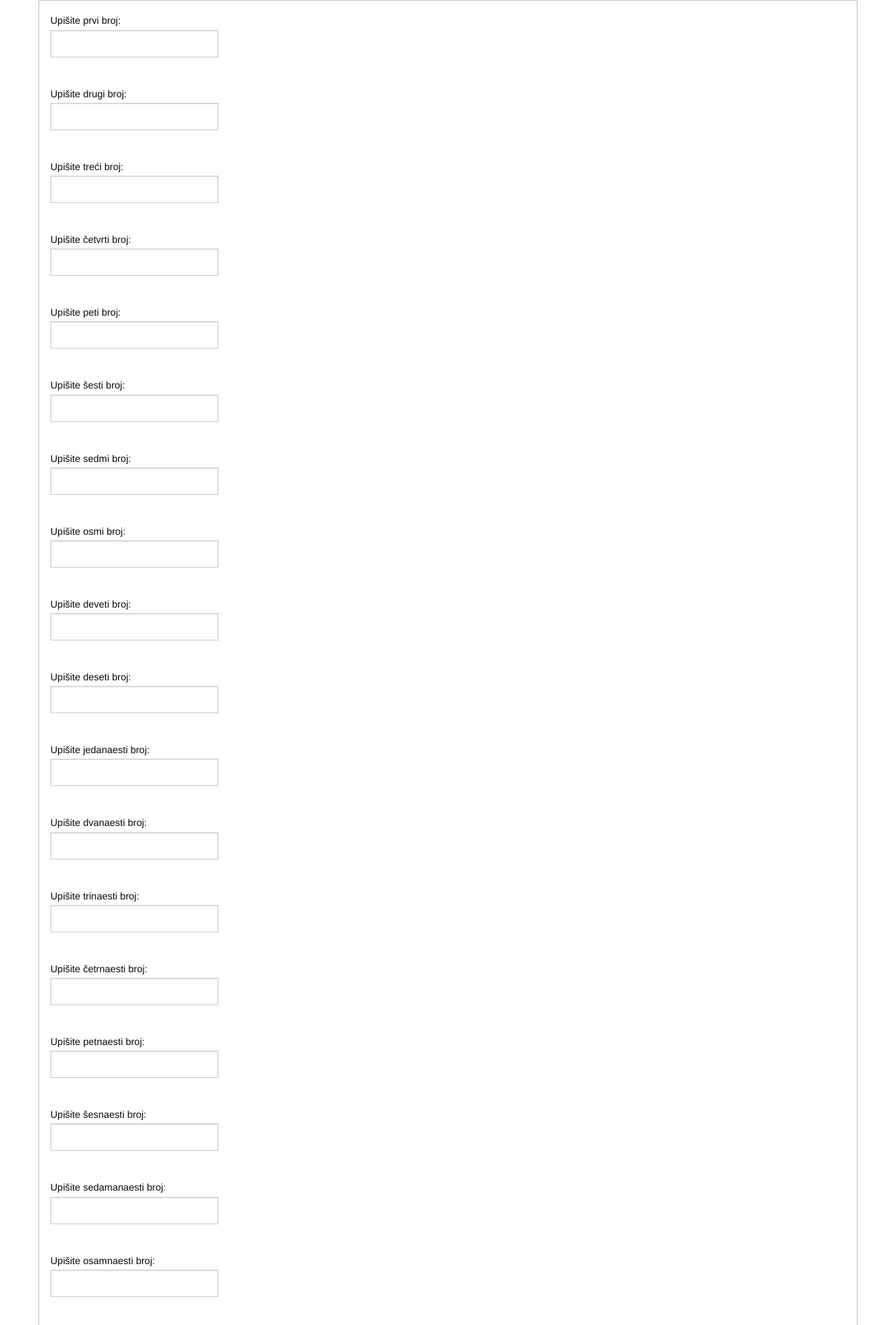
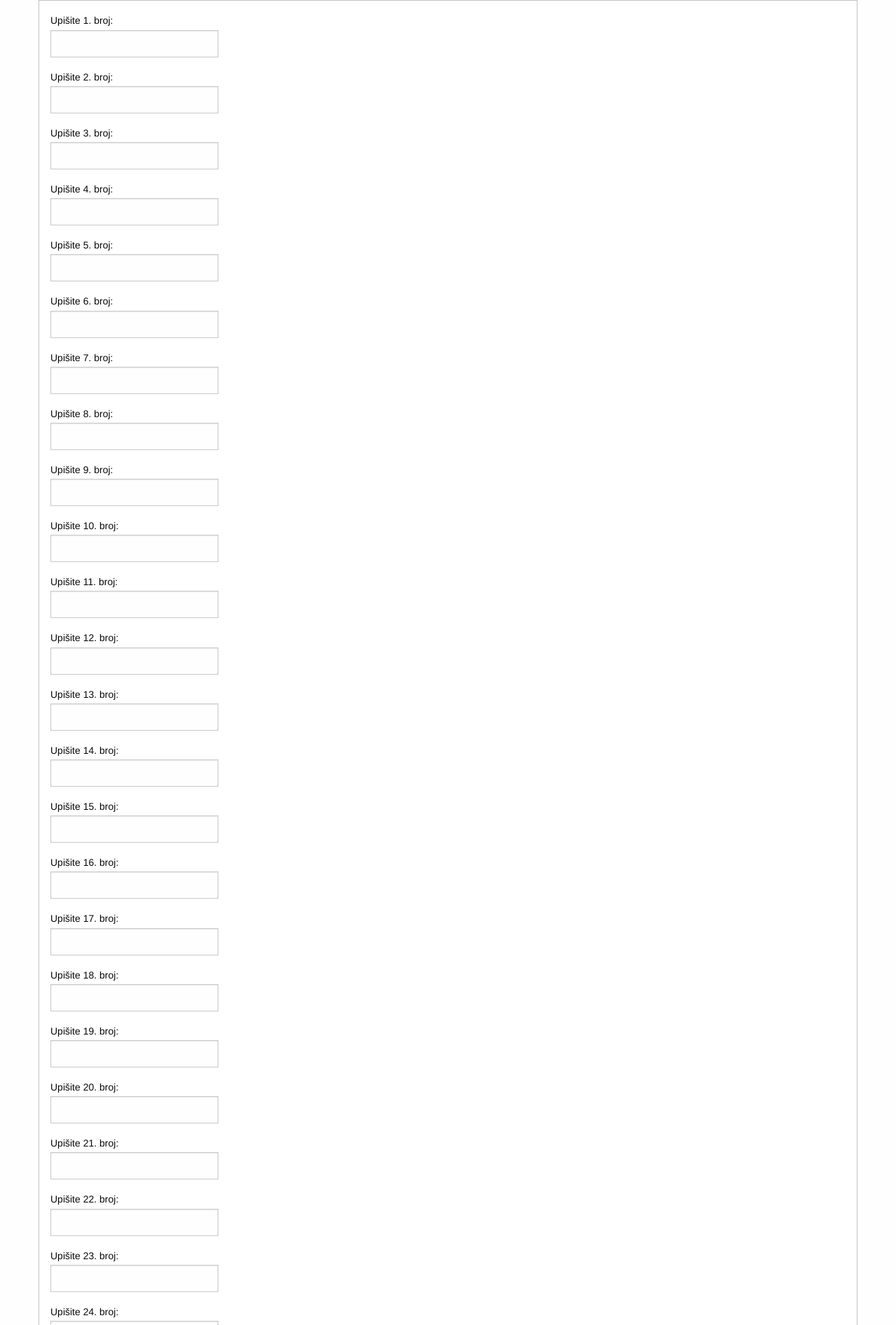
Before and after one commit to spoljodj/Zimskazadaca, a PHP site: page /zadatak1.php in a window 1280 px wide. Shown: the part 54-1947 px from the top of the page at 70% size. Run offline with PHP 8.4, Linux system fonts and the light colour scheme; data that the repository does not hold is empty.

Commit message:
poboljšao i prvi zadatak

```diff
--- a/Zimskazadaca/Predlozak/post1.php
+++ b/Zimskazadaca/Predlozak/post1.php
@@ -1,51 +1,8 @@
-      <form action="" method="POST">
-      <label for="broj">Upišite <?php echo 'Prvi broj';?>. broj:</label>
-      <input type="number"  name="broj[0]" size="10">
-      <label for="broj">Upišite <?php echo 'Drugi broj';?>. broj:</label>
-      <input type="number"  name="broj[1]" size="10">
-      <label for="broj">Upišite <?php echo 'Treći broj';?>. broj:</label>
-      <input type="number"  name="broj[2]" size="10">
-       <label for="broj">Upišite <?php echo 'Četvrti broj';?>. broj:</label>
-      <input type="number"  name="broj[3]" size="10">
-       <label for="broj">Upišite <?php echo 'Peti broj';?>. broj:</label>
-      <input type="number"  name="broj[4]" size="10">
-       <label for="broj">Upišite <?php echo 'Šesti broj';?>. broj:</label>
-      <input type="number"  name="broj[5]" size="10">
-       <label for="broj">Upišite <?php echo 'Sedmi broj';?>. broj:</label>
-      <input type="number"  name="broj[]" size="10">
-       <label for="broj">Upišite <?php echo 'Osmi broj';?>. broj:</label>
-      <input type="number"  name="broj[]" size="10">
-       <label for="broj">Upišite <?php echo 'Deveti broj';?>. broj:</label>
-      <input type="number"  name="broj[]" size="10">
-       <label for="broj">Upišite <?php echo 'Deseti broj';?>. broj:</label>
-      <input type="number"  name="broj[]" size="10">
-       <label for="broj">Upišite <?php echo 'Jedanaesti broj';?>. broj:</label>
-      <input type="number"  name="broj[]" size="10">
-       <label for="broj">Upišite <?php echo 'Dvanaesti broj';?>. broj:</label>
-      <input type="number"  name="broj[]" size="10">
-       <label for="broj">Upišite <?php echo 'Trinaesti broj';?>. broj:</label>
-      <input type="number"  name="broj[]" size="10">
-       <label for="broj">Upišite <?php echo 'Četrnaesti broj';?>. broj:</label>
-      <input type="number"  name="broj[]" size="10">
-       <label for="broj">Upišite <?php echo 'Petnaesti broj';?>. broj:</label>
-      <input type="number"  name="broj[]" size="10">
-       <label for="broj">Upišite <?php echo 'Šestnaesti broj';?>. broj:</label>
-      <input type="number"  name="broj[]" size="10">
-       <label for="broj">Upišite <?php echo 'Sedmanaesti broj';?>. broj:</label>
-      <input type="number"  name="broj[]" size="10">
-       <label for="broj">Upišite <?php echo 'Osamnaesti broj';?>. broj:</label>
-      <input type="number"  name="broj[]" size="10">
-       <label for="broj">Upišite <?php echo 'Devetnaesti broj';?>. broj:</label>
-      <input type="number"  name="broj[]" size="10">
-       <label for="broj">Upišite <?php echo 'Dvadeseti broj';?>. broj:</label>
-      <input type="number"  name="broj[]" size="10">
-       <label for="broj">Upišite <?php echo 'Dvadesetprvi broj';?>. broj:</label>
-      <input type="number"  name="broj[]" size="10">
-       <label for="broj">Upišite <?php echo 'Dvadesetdrugi broj';?>. broj:</label>
-      <input type="number"  name="broj[]" size="10">
-       <label for="broj">Upišite <?php echo 'Dvadesettreći broj';?>. broj:</label>
-      <input type="number"  name="broj[]" size="10">
-       <label for="broj">Upišite <?php echo 'Dvadesetčetvrti broj';?>. broj:</label>
-      <input type="number"  name="broj[]" size="10">
-      <input type="submit" value="Postavi" >
-      </form>
+<?php
+ echo '<form action="" method="POST">';
+for($i=0;$i<24;$i++){
+    echo' <label for="broj">Upišite '. ($i+1) . '. broj:</label>
+    <input type="number" name="'. $i .'" id="0">';
+    }
+    echo '<input type="submit" value="Postavi" >';
+?>
--- a/Zimskazadaca/zadatak1.php
+++ b/Zimskazadaca/zadatak1.php
@@ -12,58 +12,9 @@
     <div class="large-12 small-12 columns">
       <div class="callout" style="min-height: 400px">
       <div>
-      <form action="" method="POST">
-      <label for="broj">Upišite prvi broj:</label>
-      <input type="number" name="0" id="number"> </br>
-      <label for="broj">Upišite drugi broj:</label>
-      <input type="number" name="1" id="number"> </br>
-      <label for="broj">Upišite treći broj:</label>
-      <input type="number" name="2" id="number"> </br>
-      <label for="broj">Upišite četvrti broj:</label>
-      <input type="number" name="3" id="number"></br>
-      <label for="broj">Upišite peti broj:</label>
-      <input type="number" name="4" id="number"></br>
-      <label for="broj">Upišite šesti broj:</label>
-      <input type="number" name="5" id="number"></br>
-      <label for="broj">Upišite sedmi broj:</label>
-      <input type="number" name="6" id="number"></br>
-      <label for="broj">Upišite osmi broj:</label>
-      <input type="number" name="7" id="number"></br>
-      <label for="broj">Upišite deveti broj:</label>
-      <input type="number" name="8" id="number"></br>
-      <label for="broj">Upišite deseti broj:</label>
-      <input type="number" name="9" id="number"></br>
-      <label for="broj">Upišite jedanaesti broj:</label>
-      <input type="number" name="10" id="number"></br>
-      <label for="broj">Upišite dvanaesti broj:</label>
-      <input type="number" name="11" id="number"></br>
-      <label for="broj">Upišite trinaesti broj:</label>
-      <input type="number" name="12" id="number"></br>
-      <label for="broj">Upišite četrnaesti broj:</label>
-      <input type="number" name="13" id="number"></br>
-      <label for="broj">Upišite petnaesti broj:</label>
-      <input type="number" name="14" id="number"></br>
-      <label for="broj">Upišite šesnaesti broj:</label>
-      <input type="number" name="15" id="number"></br>
-      <label for="broj">Upišite sedamanaesti broj:</label>
-      <input type="number" name="16" id="number"></br>
-      <label for="broj">Upišite osamnaesti broj:</label>
-      <input type="number" name="17" id="number"></br>
-      <label for="broj">Upišite devetnaesti broj:</label>
-      <input type="number" name="18" id="number"></br>
-      <label for="broj">Upišite dvadeseti broj:</label>
-      <input type="number" name="19" id="number"></br>
-      <label for="broj">Upišite dvadesetprvi broj:</label>
-      <input type="number" name="20" id="number"></br>
-      <label for="broj">Upišite dvadestdrugi broj:</label>
-      <input type="number" name="21" id="number"></br>
-      <label for="broj">Upišite dvadesettreći broj:</label>
-      <input type="number" name="22" id="number"></br>
-      <label for="broj">Upišite dvadesetčetvrti broj:</label>
-      <input type="number" name="23" id="number"></br>
-      <input type="submit" value="Postavi" >
-      </form>
-
+      <?php
+      include_once 'predlozak/post1.php';
+      ?>
       </div>
         <?php
         $zbroj=0;
```
